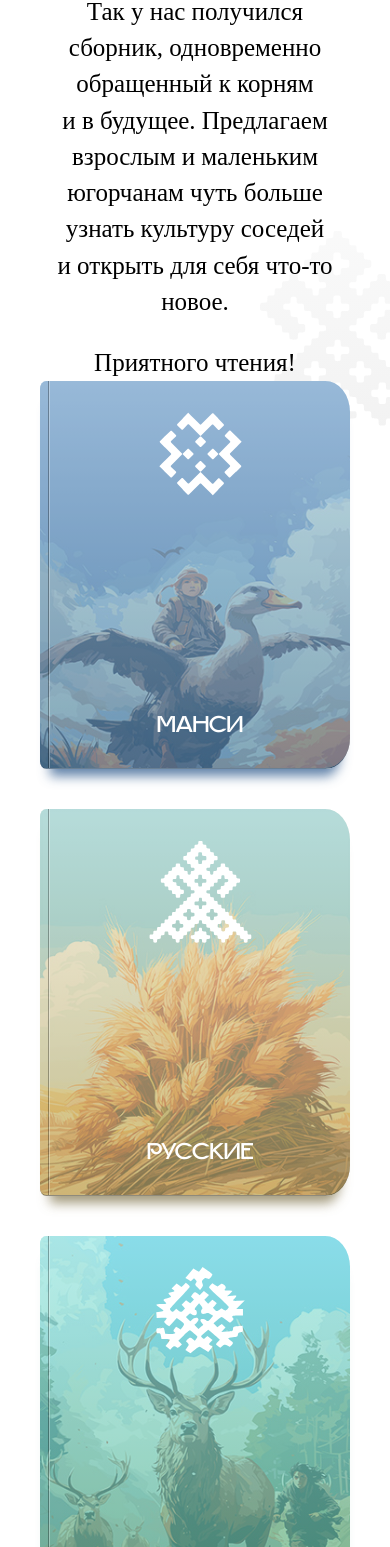
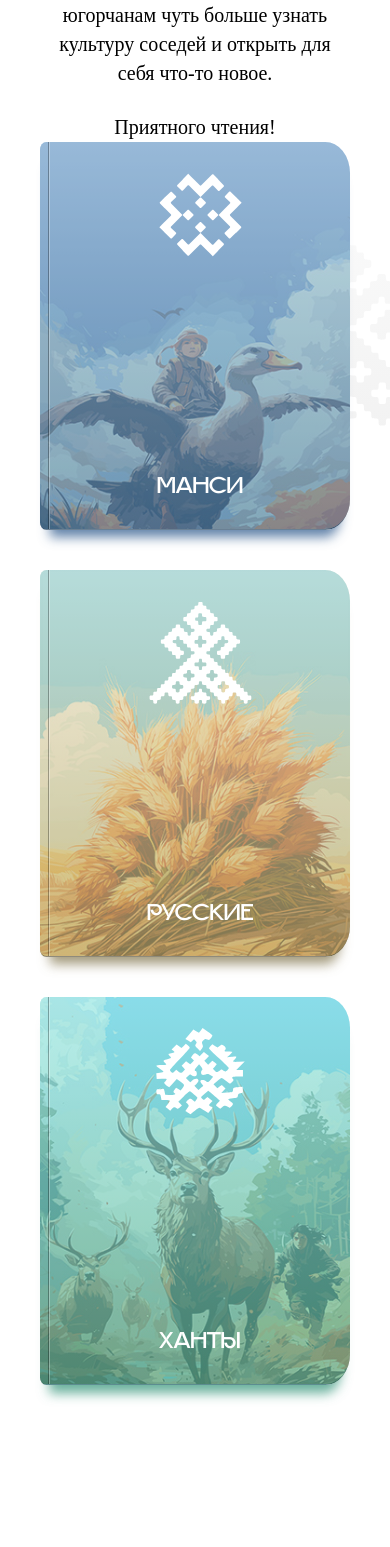
Before and after one commit to neft-media/neiroskazki, a React (Create React App) app: page /#/ in a window 390 px wide. Shown: the part 321-1868 px from the top of the page. After the commit the page ends 1730 px from the top, so only its background shows below. Built offline with nearby package versions, Linux system fonts and the light colour scheme.

Commit message:
Доделки homepage

```diff
--- a/src/pages/homepage/homepage.jsx
+++ b/src/pages/homepage/homepage.jsx
@@ -21,7 +21,7 @@ function Homepage() {
         }}
       ></div>
 
-      <h1 className={clsx(styles.title, "mt-12")}>Нейросказки</h1>
+      <h1 className={clsx(styles.title, "pt-12")}>Нейросказки</h1>
 
       <p className={clsx(styles.intro, "mt-12")}>
         NEFT представляет проект &laquo;Нейросказки&raquo;.
@@ -42,8 +42,9 @@ function Homepage() {
         {booksList.map((book) => (
           <Book key={book.id} book={book} />
         ))}
+      </div>
 
-      </div>
+      <div className="spacer">&nbsp;</div>
 
     </>
   );
--- a/src/pages/homepage/homepage.module.css
+++ b/src/pages/homepage/homepage.module.css
@@ -33,6 +33,9 @@
   .shelf {
     grid-template-columns: 1fr 1fr;
   }
+  .intro {
+    font-size: 20px;
+  }
 }
 
 @media screen and (max-width: 450px) {
--- a/src/styles/box.css
+++ b/src/styles/box.css
@@ -42,6 +42,10 @@
   padding-top: calc(var(--offset-base-size) * 2);
 }
 
+.pt-12 {
+  padding-top: calc(var(--offset-base-size) * 12);
+}
+
 .pb-2 {
   padding-bottom: calc(var(--offset-base-size) * 2);
 }
```
Also changed, not shown: 10 other files (tests, documents, lock files or other folders).
